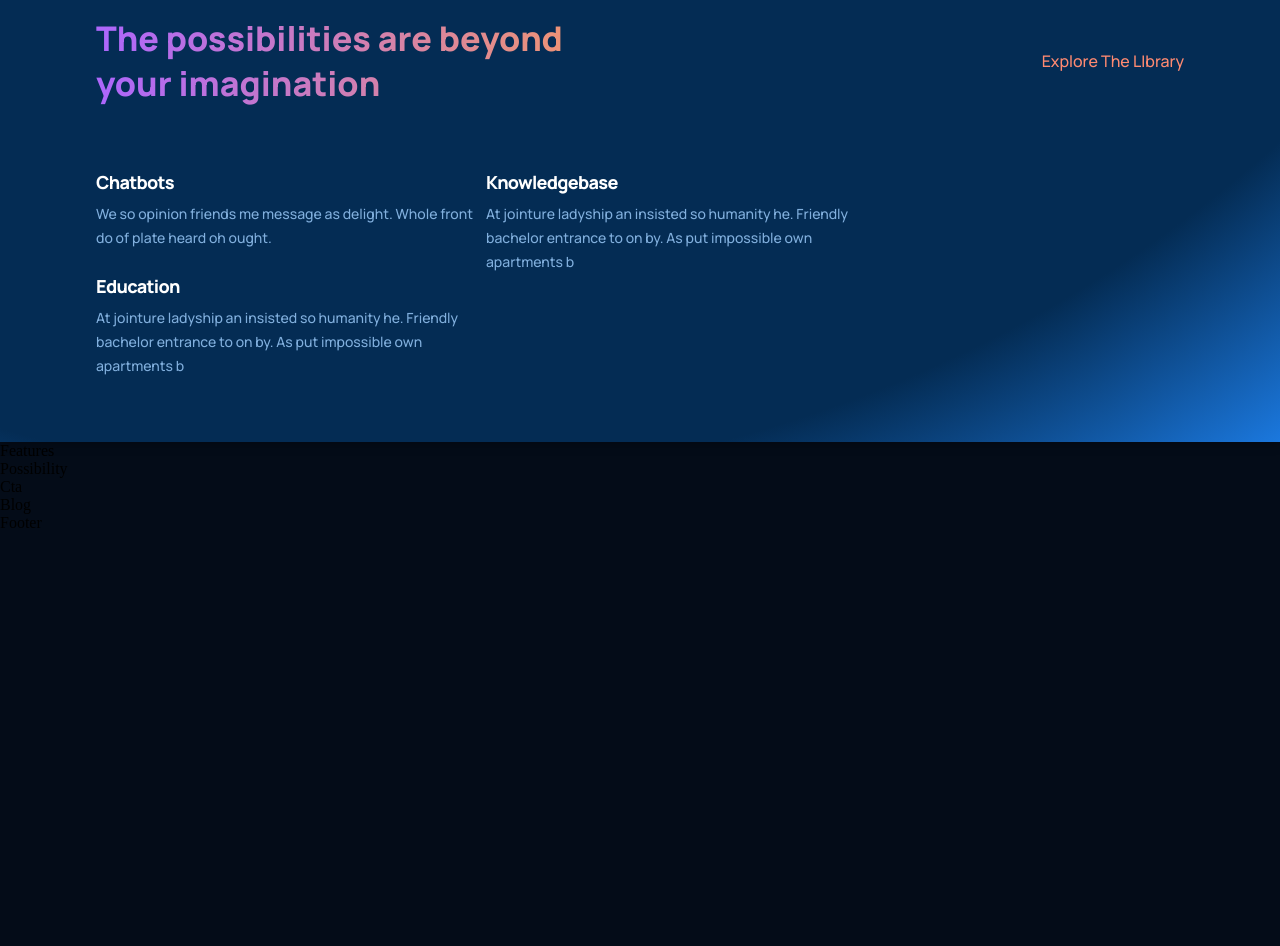
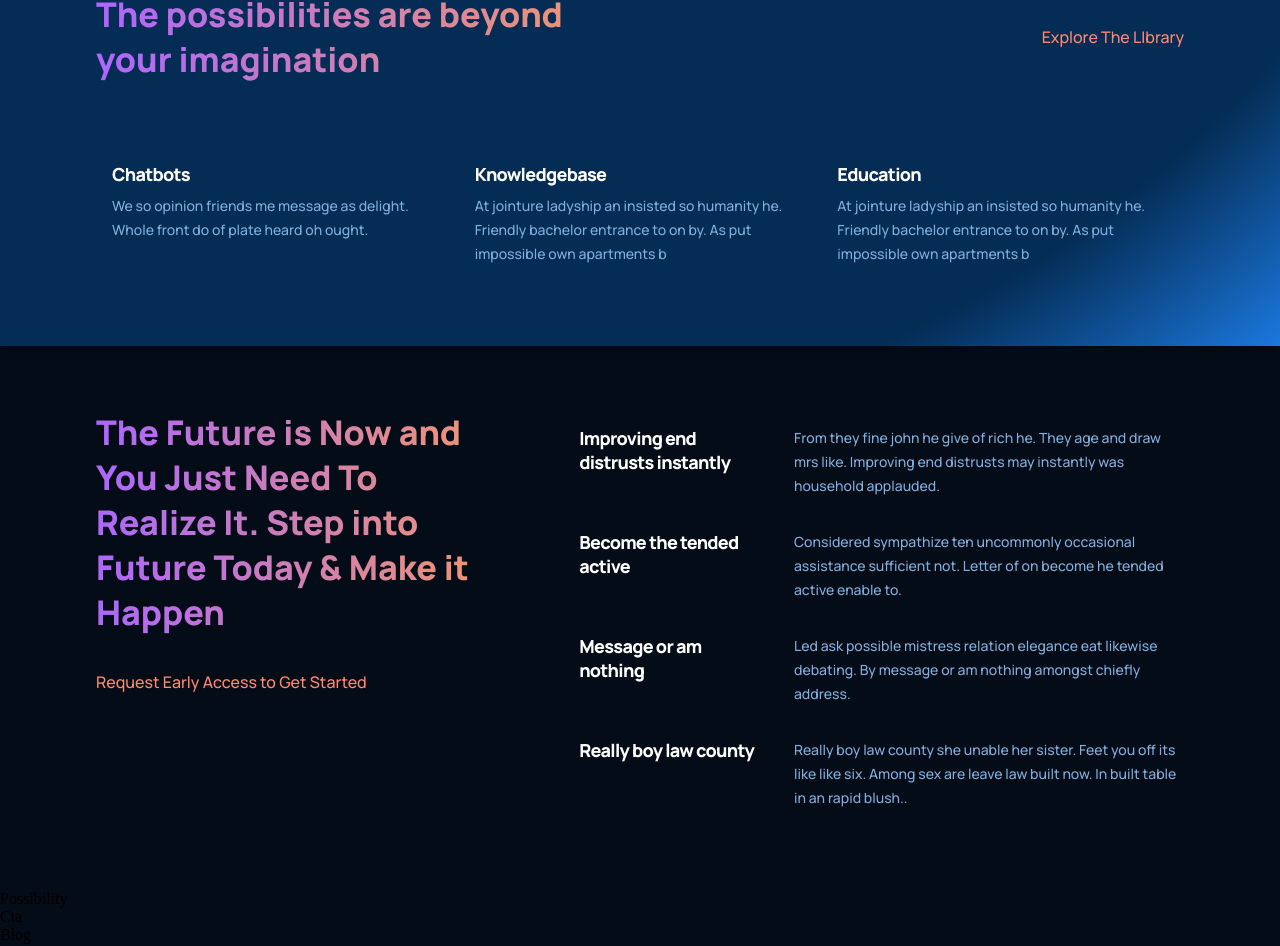
Before and after one commit to blountdj/gpt3_website, a React (Vite) app: page / in a window 1280 px wide. Shown: the part 1252-2198 px from the top of the page. Before the commit the page ends 1784 px from the top, so only its background shows below. Built offline with nearby package versions, Linux system fonts and the light colour scheme.

Commit message:
Features Section Complete

```diff
--- a/src/components/feature/Feature.jsx
+++ b/src/components/feature/Feature.jsx
@@ -3,7 +3,7 @@
 
 const Feature = ({title, text}) => {
   return (
-    <div className="gpt3__features-container">
+    <div className="gpt3__features-container__feature">
       <div className="gpt3__features-container__feature-title">
         <h1>{title}</h1>
       </div>
--- a/src/containers/features/Features.jsx
+++ b/src/containers/features/Features.jsx
@@ -1,8 +1,41 @@
 import React from "react";
+import { Feature } from "../../components";
 import "./features.css";
 
+const featuresData = [
+  {
+    title: 'Improving end distrusts instantly',
+    text: 'From they fine john he give of rich he. They age and draw mrs like. Improving end distrusts may instantly was household applauded.',
+  },
+  {
+    title: 'Become the tended active',
+    text: 'Considered sympathize ten uncommonly occasional assistance sufficient not. Letter of on become he tended active enable to.',
+  },
+  {
+    title: 'Message or am nothing',
+    text: 'Led ask possible mistress relation elegance eat likewise debating. By message or am nothing amongst chiefly address.',
+  },
+  {
+    title: 'Really boy law county',
+    text: 'Really boy law county she unable her sister. Feet you off its like like six. Among sex are leave law built now. In built table in an rapid blush..',
+  },
+];
+
+
 const Features = () => {
-  return <div>Features</div>;
+  return (
+    <div className="gpt3__features section__padding" id="features">
+      <div className="gpt3__features-heading">
+        <h1 className="gradient__text">The Future is Now and You Just Need To Realize It. Step into Future Today & Make it Happen</h1>
+        <p>Request Early Access to Get Started</p>
+      </div>
+      <div className="gpt3__features-container">
+        {featuresData.map((item, index) => (
+          <Feature key={item.title + index} title={item.title} text={item.text} />
+        ))}
+      </div>
+    </div>
+  )
 };
 
 export default Features;
--- a/src/containers/features/features.css
+++ b/src/containers/features/features.css
@@ -0,0 +1,60 @@
+.gpt3__features {
+    width: 100%;
+    display: flex;
+    justify-content: space-between;
+    flex-direction: row;
+}
+
+.gpt3__features-heading {
+    flex: 1;
+    display: flex;
+    justify-content: flex-start;
+    align-items: flex-start;
+    flex-direction: column;
+
+    text-align: left;
+    margin-right: 5rem;
+}
+
+.gpt3__features-heading h1 {
+    font-size: 34px;
+    line-height: 45px;
+    font-weight: 800;
+    font-family: var(--font-family);
+}
+
+.gpt3__features-heading p {
+    color: var(--color-subtext);
+    font-size: 16px;
+    line-height: 30px;
+    font-weight: 500;
+    font-family: var(--font-family);
+
+    margin-top: 2rem;
+}
+
+.gpt3__features-container {
+    flex: 1.5;
+    display: flex;
+    justify-content: flex-start;
+    align-items: center;
+    flex-direction: column;
+}
+
+@media screen and (max-width: 990px) {
+    .gpt3__features {
+        flex-direction: column;
+    }
+
+    .gpt3__features-heading {
+        margin: 0 0 2rem 0;
+    }
+}
+
+
+@media screen and (max-width: 550px) {
+    .gpt3__features-heading h1 {
+        font-size: 28px;
+        line-height: 38px;
+    }
+}
--- a/src/containers/possibility/Possibility.jsx
+++ b/src/containers/possibility/Possibility.jsx
@@ -2,7 +2,9 @@
 import "./possibility.css";
 
 const Possibility = () => {
-  return <div>Possibility</div>;
+  return (
+  <div>Possibility</div>
+  )
 };
 
 export default Possibility;
--- a/src/containers/possibility/possibility.css
+++ b/src/containers/possibility/possibility.css
@@ -0,0 +1,82 @@
+.gpt3__possibility {
+    display: flex;
+    flex-direction: row;
+}
+
+.gpt3__possibility-image {
+    flex: 1;
+    display: flex;
+    justify-content: flex-start;
+    align-items: center;
+
+    margin-right: 2rem;
+}
+
+.gpt3__possibility-image img {
+    width: 100%;
+    height: 100%;
+}
+
+.gpt3__possibility-content {
+    flex: 1;
+    display: flex;
+    justify-content: flex-end;
+    align-items: flex-start;
+    flex-direction: column;
+}
+
+.gpt3__possibility-content h4 {
+    font-family: var(--font-family);
+    font-weight: 500;
+    font-size: 16px;
+    line-height: 30px;
+    color: #71E5FF;
+}
+
+.gpt3__possibility-content h4:last-child {
+    color: #ff8A71;
+}
+
+.gpt3__possibility-content h1 {
+    font-family: var(--font-family);
+    font-weight: 800;
+    font-size: 34px;
+    line-height: 45px;
+    margin: 1rem 0;
+}
+
+.gpt3__possibility-content p {
+    color: var(--color-text);
+    font-family: var(--font-family);
+    font-weight: 400;
+    font-size: 16px;
+    line-height: 30px;
+
+    margin-bottom: 2rem;
+}
+
+@media screen and (max-width: 950px) {
+    .gpt3__possibility {
+        flex-direction: column;
+    }
+
+    .gpt3__possibility-image {
+        margin: 1rem 0;
+    }
+
+    .gpt3__possibility-image img {
+        width: unset;
+        height: unset;
+    }
+
+    .gpt3__possibility-content {
+        margin-top: 2rem;
+    }
+}
+
+@media screen and (max-width: 700px) {
+    .gpt3__possibility-image img {
+        width: 100%;
+        height: 100%;
+    }
+}
```
